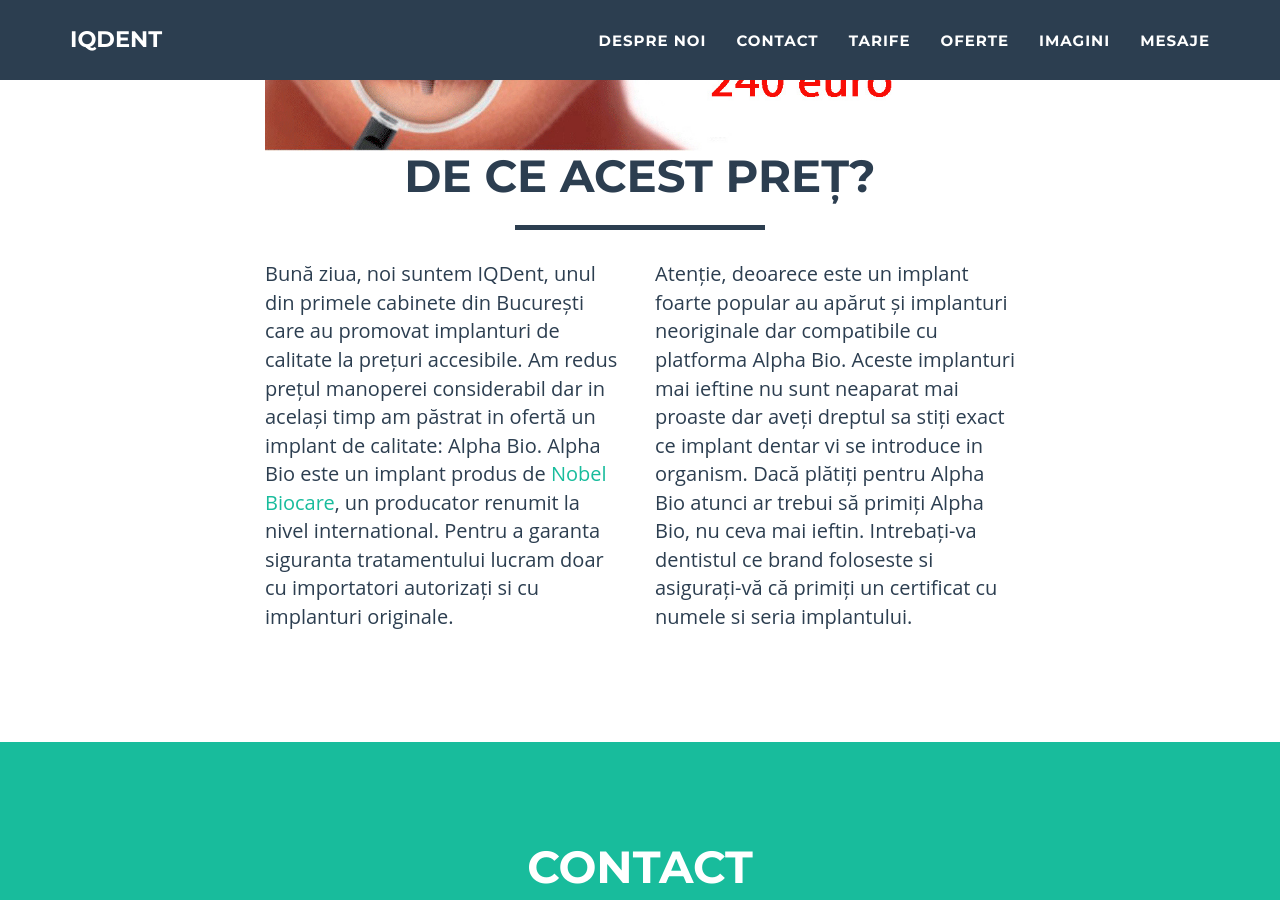
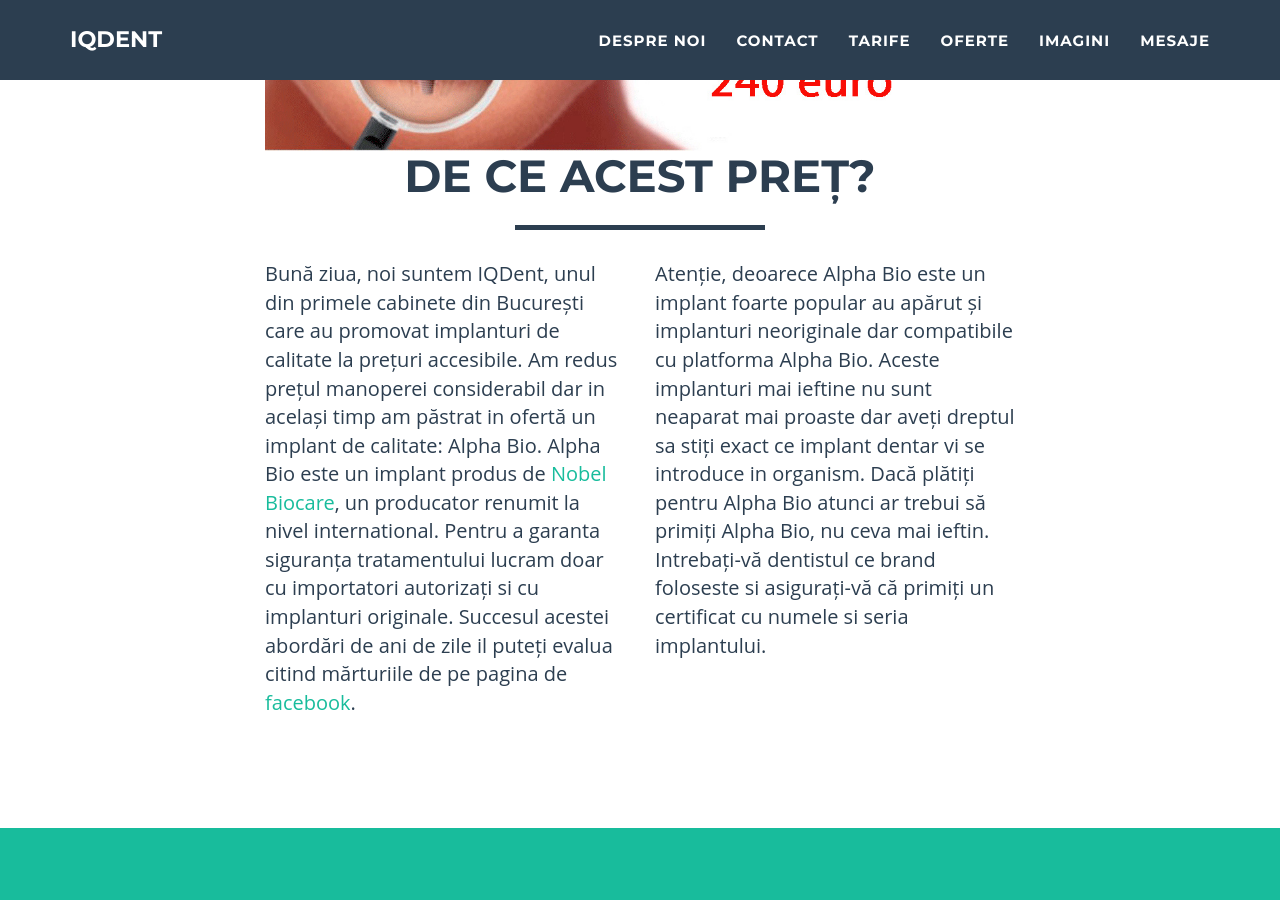
Before and after one commit to littledentgopo/godent, a Jekyll site: the page built from implant-dentar-pret-240-euro.html, in a window 1280 px wide and 900 px high, scrolled down 1417 px. Built offline with Jekyll 4.4.1, drawn with Linux system fonts in a browser that asks for light colours; nearby versions of some CDN libraries.

Commit message:
Implant 240

```diff
--- a/implant-dentar-pret-240-euro.html
+++ b/implant-dentar-pret-240-euro.html
@@ -35,10 +35,10 @@
             </div>
             <div class="row">
                 <div class="col-lg-4 col-lg-offset-2">
-                    <p>Bună ziua, noi suntem {{site.name}}, unul din primele cabinete din București care au promovat implanturi de calitate la prețuri accesibile. Am redus prețul manoperei considerabil dar in același timp am păstrat in ofertă un implant de calitate: Alpha Bio. Alpha Bio este un implant produs de <a href="https://www.nobelbiocare.com" target="_blank">Nobel Biocare</a>, un producator renumit la nivel international. Pentru a garanta siguranta tratamentului lucram doar cu importatori autorizați si cu implanturi originale.</p>
+                    <p>Bună ziua, noi suntem {{site.name}}, unul din primele cabinete din București care au promovat implanturi de calitate la prețuri accesibile. Am redus prețul manoperei considerabil dar in același timp am păstrat in ofertă un implant de calitate: Alpha Bio. Alpha Bio este un implant produs de <a href="https://www.nobelbiocare.com" target="_blank">Nobel Biocare</a>, un producator renumit la nivel international. Pentru a garanta siguranța tratamentului lucram doar cu importatori autorizați si cu implanturi originale. Succesul acestei abordări de ani de zile il puteți evalua citind mărturiile de pe pagina de <a href="https://www.facebook.com/dririnaalexandru/reviews/" target="_blank">facebook</a>.</p>
                 </div>
                 <div class="col-lg-4">
-                    <p>Atenție, deoarece este un implant foarte popular au apărut și implanturi neoriginale dar compatibile cu platforma Alpha Bio. Aceste implanturi mai ieftine nu sunt neaparat mai proaste dar aveți dreptul sa stiți exact ce implant dentar vi se introduce in organism. Dacă plătiți pentru Alpha Bio atunci ar trebui să primiți Alpha Bio, nu ceva mai ieftin. Intrebați-va dentistul ce brand foloseste si asigurați-vă că primiți un certificat cu numele si seria implantului.</p>
+                    <p>Atenție, deoarece Alpha Bio este un implant foarte popular au apărut și implanturi neoriginale dar compatibile cu platforma Alpha Bio. Aceste implanturi mai ieftine nu sunt neaparat mai proaste dar aveți dreptul sa stiți exact ce implant dentar vi se introduce in organism. Dacă plătiți pentru Alpha Bio atunci ar trebui să primiți Alpha Bio, nu ceva mai ieftin. Intrebați-vă dentistul ce brand foloseste si asigurați-vă că primiți un certificat cu numele si seria implantului.</p>
                 </div>
             </div>
         </div>
```
